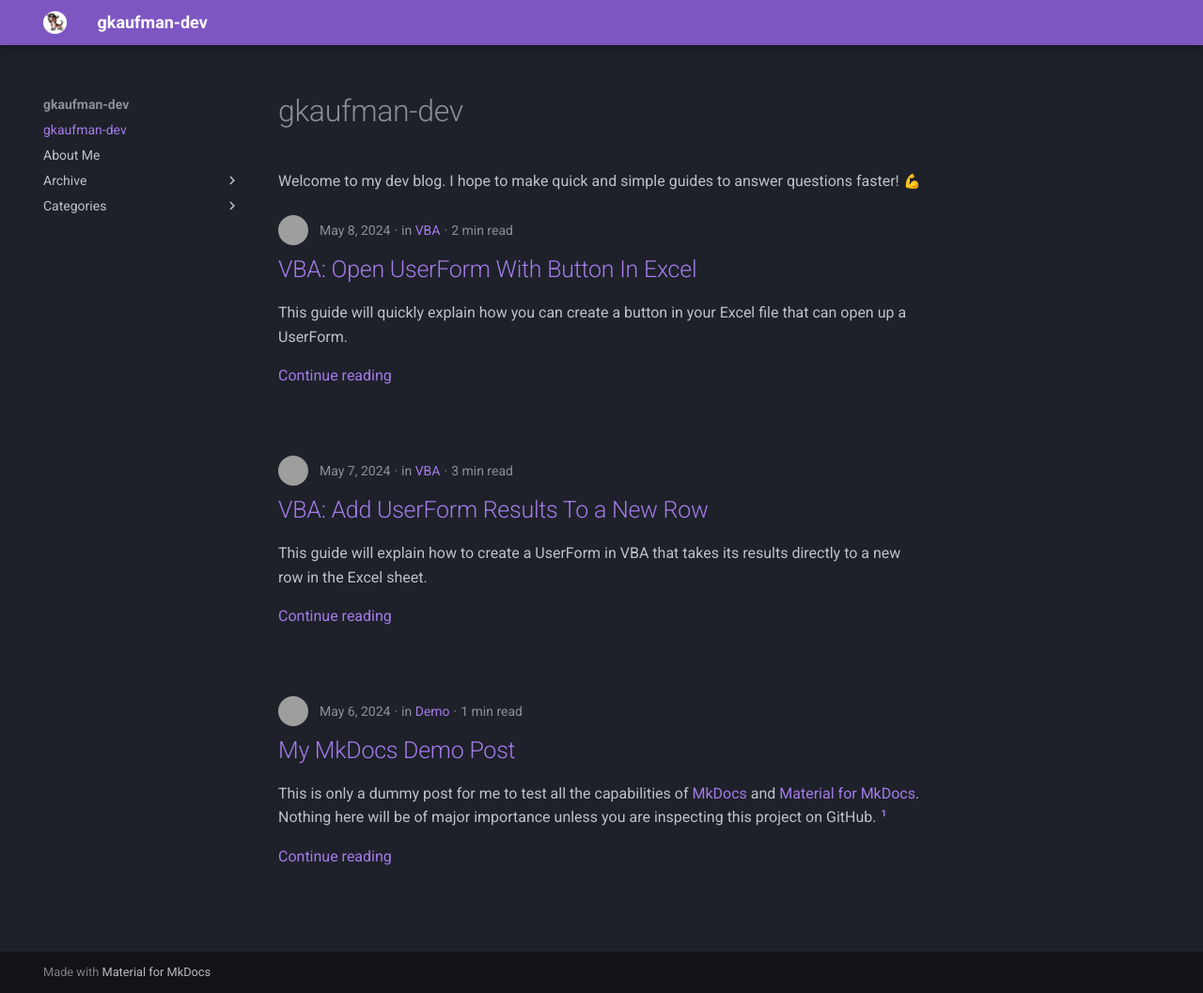
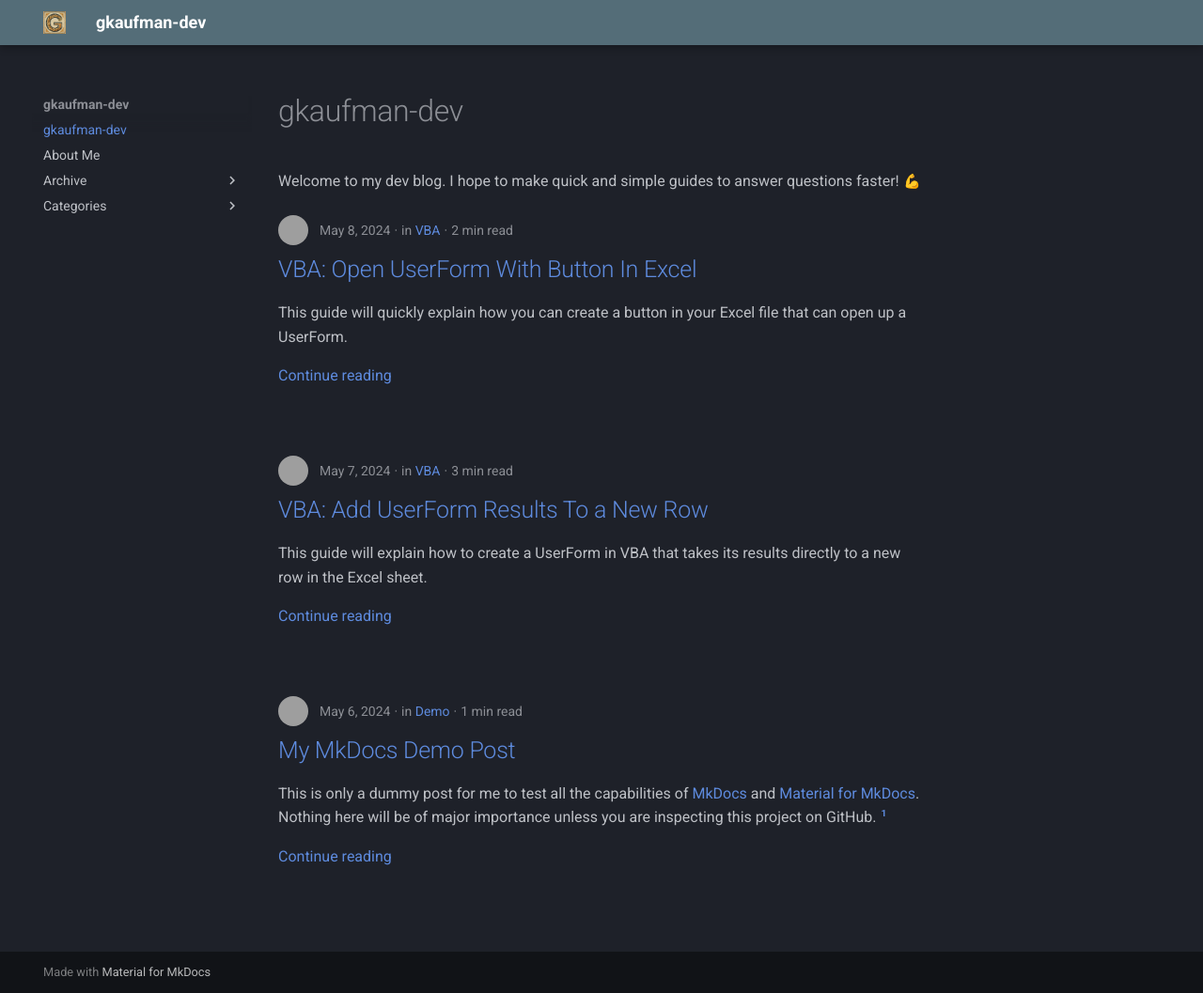
Before and after one commit to gary-kaufman/gkaufman-dev-blog, an MkDocs documentation site: the page built from docs/index.md, in a window 1280 px wide and 1057 px high. Shown: the whole window at 94% size. Built offline with MkDocs 1.6.1 and Material for MkDocs 9.7.7, drawn with Linux system fonts in a browser that asks for light colours; emoji names are drawn with the system emoji font; grey boxes are pictures that could not be loaded.

Commit message:
new images and config

```diff
--- a/mkdocs.yml
+++ b/mkdocs.yml
@@ -3,12 +3,12 @@ theme:
   name: material
   features:
     - content.tooltips
-  favicon: images/assets/seadog-favicon.png
-  logo: images/assets/seadog-round-crop.png
+  favicon: images/assets/OIG1qnG6m.jpg
+  logo: images/assets/OIG1qnG6m.jpg
   palette:
     scheme: slate
-    primary: deep purple
-    accent: red
+    primary: blue grey
+    accent: cyan
 nav:
   - index.md
   - about-me.md
```
Also changed, not shown: docs/images/assets/OIG1.tC0YUkN7UGE6y5gHH.jpg (added), docs/images/assets/OIG1qnG6m.jpg (added).
